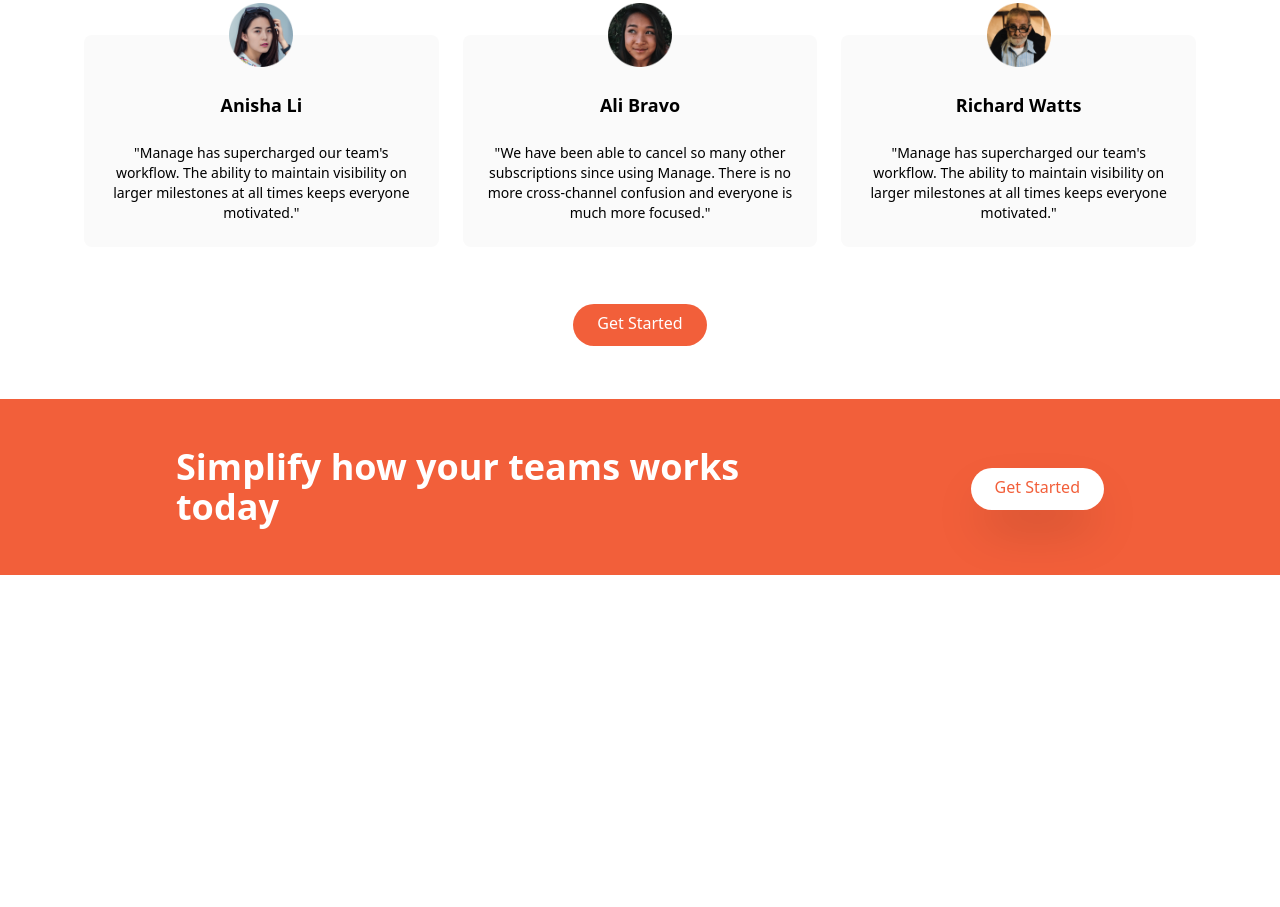
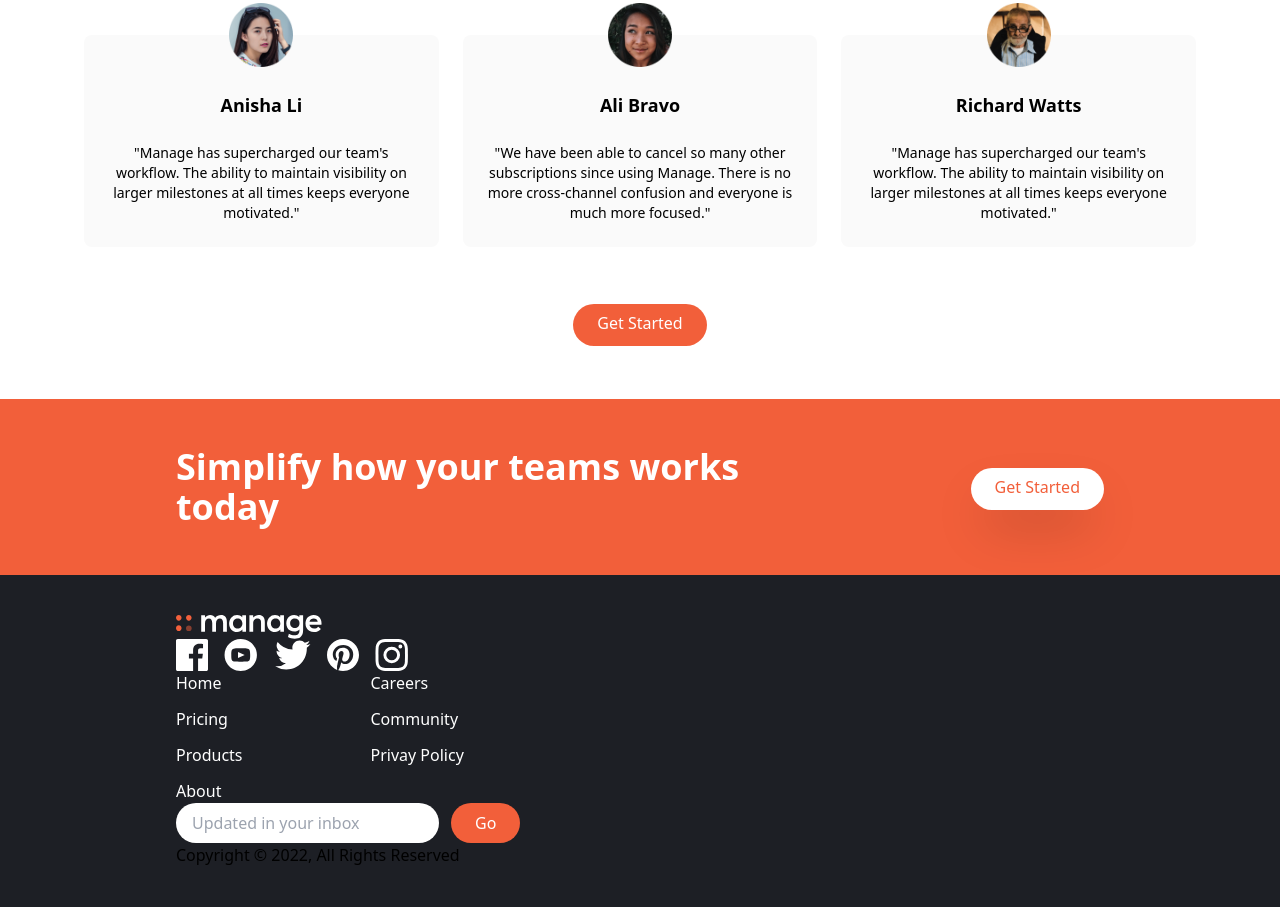
Before and after one commit to black-code1/tailwind-manage-landing, a website: page index.html in a window 1280 px wide. Shown: the part 1369-2276 px from the top of the page. Before the commit the page ends 1944 px from the top, so only its background shows below. Drawn offline with Linux system fonts and the light colour scheme.

Commit message:
Styled the footer section

```diff
--- a/index.html
+++ b/index.html
@@ -30,6 +30,30 @@
           class="hidden p-3 px-6 pt-2 text-white bg-brightRed rounded-full baseline hover:bg-brightRedLight md:block"
           >Get Started</a
         >
+
+        <!-- Hambourger Icon -->
+        <button
+          id="menu-btn"
+          class="btn-block hambourger md:hidden focus:outline-none"
+        >
+          <span class="hambourger-top"></span>
+          <span class="hambourger-middle"></span>
+          <span class="hambourger-bottom"></span>
+        </button>
+      </div>
+
+      <!-- Mobile Menu -->
+      <div class="md:hidden">
+        <div
+          id="menu"
+          class="absolute flex-col items-center hidden self-end py-8 mt-10 space-y-6 font-bold bg-white sm:w-auto sm:self-center left-6 right-6 drop-shadow-md"
+        >
+          <a href="#">Pricing</a>
+          <a href="#">Product</a>
+          <a href="#">About Us</a>
+          <a href="#">Careers</a>
+          <a href="#">Community</a>
+        </div>
       </div>
     </nav>
 
@@ -262,5 +286,84 @@
         </div>
       </div>
     </section>
+
+    <!-- Footer -->
+    <footer class="bg-veryDarkBlue">
+      <!-- Flex Container -->
+      <div
+        class="container flex flex-col-reverse justify-between px-6 py-10 mx-auto space-y-8 md:flex-row md:space-y-0"
+      >
+        <!-- Logo and social links container -->
+        <div
+          class="flex flex-col-reverse items-center justify-between space-y-12 md:flex-col md:space-y-0 md:items-start"
+        >
+          <div class="mx-auto my-6 text-center text-white md:hidden">
+            Copyright &copy; 2022, All Rights Reserved
+          </div>
+          <!-- Logo -->
+          <div>
+            <img src="img/logo-white.svg" alt="" />
+            <!-- Social Links Container -->
+            <div class="flex justify-center space-x-4">
+              <!-- Link 1 -->
+              <a href="#">
+                <img src="img/icon-facebook.svg" alt="" class="h-8" />
+              </a>
+              <!-- Link 2 -->
+              <a href="#">
+                <img src="img/icon-youtube.svg" alt="" class="h-8" />
+              </a>
+              <!-- Link 3 -->
+              <a href="#">
+                <img src="img/icon-twitter.svg" alt="" class="h-8" />
+              </a>
+              <!-- Link 4 -->
+              <a href="#">
+                <img src="img/icon-pinterest.svg" alt="" class="h-8" />
+              </a>
+              <!-- Link 5 -->
+              <a href="#">
+                <img src="img/icon-instagram.svg" alt="" class="h-8" />
+              </a>
+            </div>
+          </div>
+          <!-- List Container -->
+          <div class="flex justify-around space-x-32">
+            <div class="flex flex-col space-y-3 text-white">
+              <a href="#" class="hover:text-brightRed">Home</a>
+              <a href="#" class="hover:text-brightRed">Pricing</a>
+              <a href="#" class="hover:text-brightRed">Products</a>
+              <a href="#" class="hover:text-brightRed">About</a>
+            </div>
+            <div class="flex flex-col space-y-3 text-white">
+              <a href="#" class="hover:text-brightRed">Careers</a>
+              <a href="#" class="hover:text-brightRed">Community</a>
+              <a href="#" class="hover:text-brightRed">Privay Policy</a>
+            </div>
+          </div>
+
+          <!-- Input Container -->
+          <div class="flex flex-col justify-between">
+            <form>
+              <div class="flex space-x-3">
+                <input
+                  type="text"
+                  class="flex-1 px-4 rounded-full focus:outline-none"
+                  placeholder="Updated in your inbox"
+                />
+                <button
+                  class="px-6 py-2 text-white rounded-full bg-brightRed hover:bg-brightRedLight focus:outline-none"
+                >
+                  Go
+                </button>
+              </div>
+            </form>
+            <div class="hidden text-shite md:block">
+              Copyright &copy; 2022, All Rights Reserved
+            </div>
+          </div>
+        </div>
+      </div>
+    </footer>
   </body>
 </html>
```
Also changed, not shown: css/main.css.
